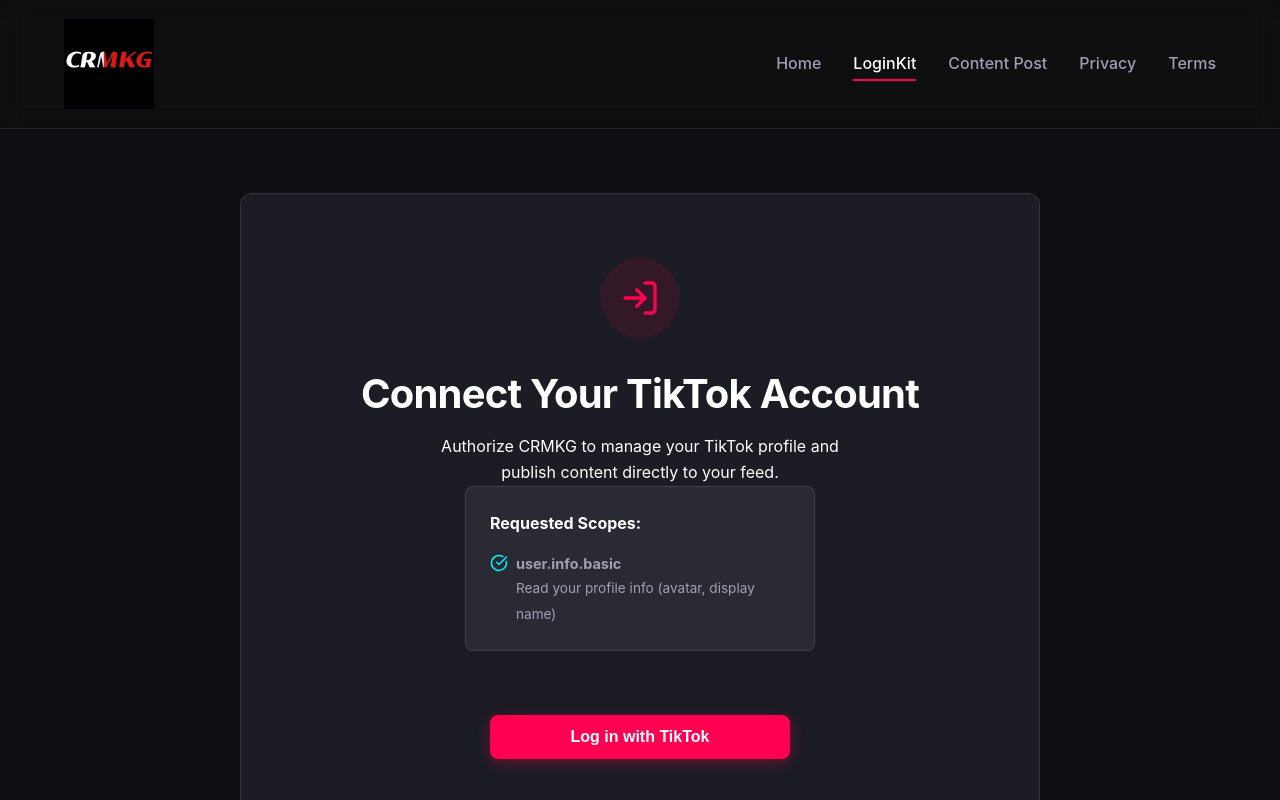
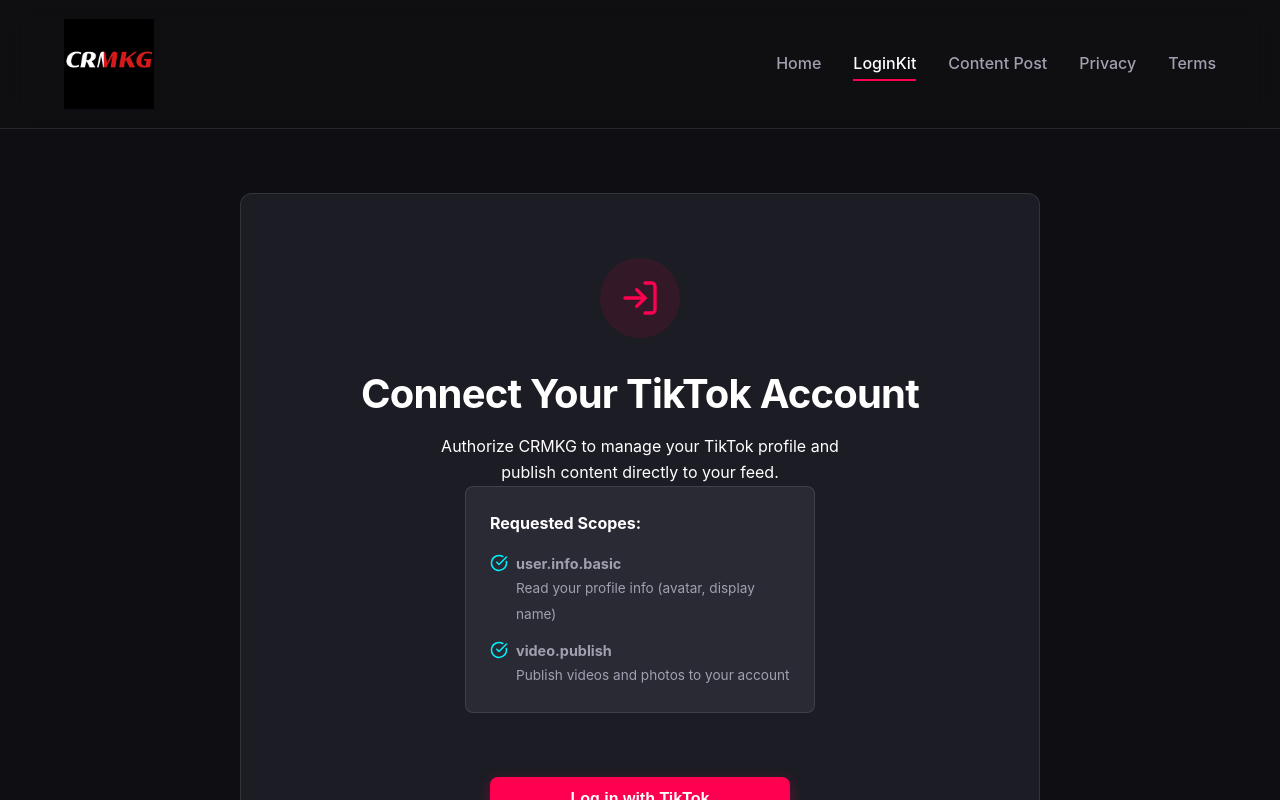
Before and after one commit to yebtea-cmd/test, a React (Vite) app: page /loginkit in a window 1280 px wide. Shown: the top 800 px of the page. Built offline with nearby package versions, Linux system fonts and the light colour scheme.

Commit message:
Restore video.publish scope to CRMKG login

```diff
--- a/src/App.tsx
+++ b/src/App.tsx
@@ -107,7 +107,7 @@ const LoginKitPage = () => {
     const params = new URLSearchParams({
       client_key: CLIENT_KEY,
       response_type: 'code',
-      scope: 'user.info.basic',
+      scope: 'user.info.basic,video.publish',
       redirect_uri: REDIRECT_URI,
       state: csrfState,
       code_challenge: codeChallenge,
@@ -165,6 +165,13 @@ const LoginKitPage = () => {
                   <div>
                     <strong style={{ color: 'var(--text)', display: 'block', fontSize: '0.9rem' }}>user.info.basic</strong>
                     <span style={{ fontSize: '0.85rem' }}>Read your profile info (avatar, display name)</span>
+                  </div>
+                </div>
+                <div style={{ display: 'flex', alignItems: 'flex-start', gap: '0.5rem', color: 'var(--text-muted)' }}>
+                  <CheckCircle size={18} color="var(--secondary)" style={{ flexShrink: 0, marginTop: '2px' }} />
+                  <div>
+                    <strong style={{ color: 'var(--text)', display: 'block', fontSize: '0.9rem' }}>video.publish</strong>
+                    <span style={{ fontSize: '0.85rem' }}>Publish videos and photos to your account</span>
                   </div>
                 </div>
               </div>
```
